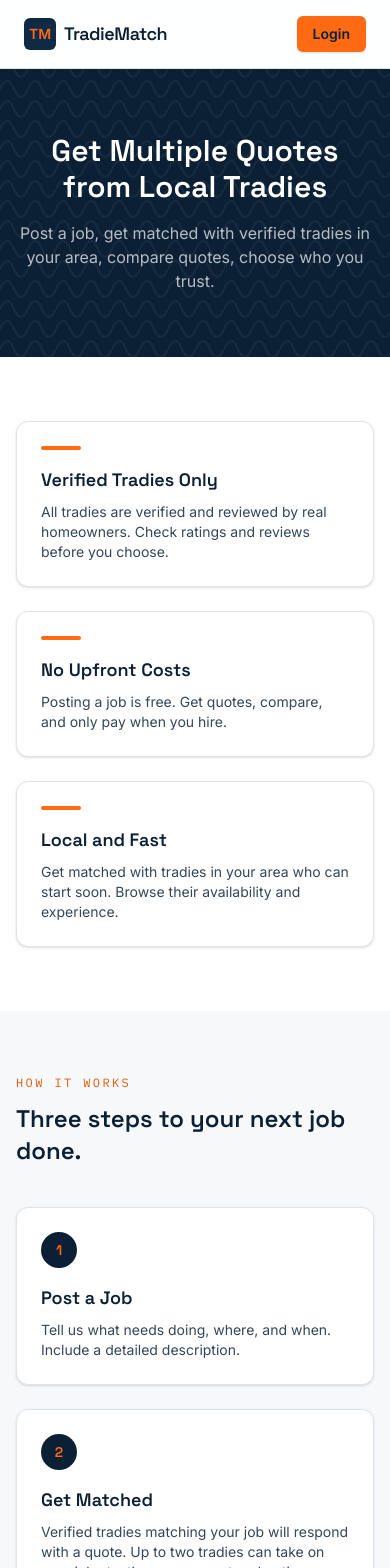
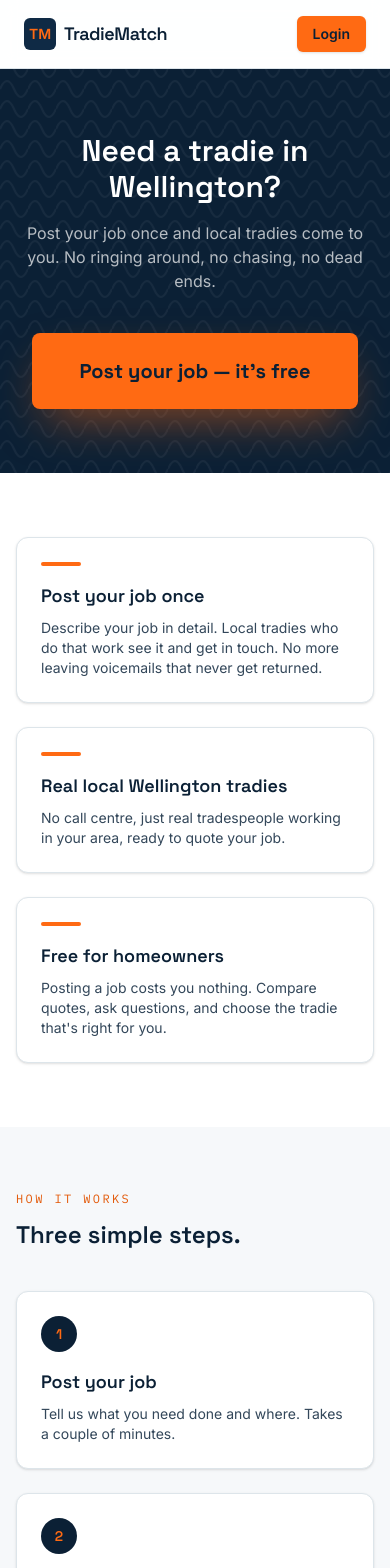
Before and after one commit to boweboi/beau-richards, a Next.js app: page /homeowner-recruitment in a window 390 px wide. Shown: the top 1568 px of the page. Built offline with nearby package versions, Linux system fonts and the light colour scheme; no server answers.

Commit message:
Add homeowner recruitment landing page

```diff
--- a/src/app/(site)/homeowner-recruitment/page.tsx
+++ b/src/app/(site)/homeowner-recruitment/page.tsx
@@ -3,117 +3,76 @@ import Link from "next/link";
 import CorrugatedPattern from "@/components/CorrugatedPattern";
 
 export const metadata: Metadata = {
-  title: "Post a Job Free | TradieMatch",
+  title: "Post your job free | TradieMatch",
   description:
-    "Post a job, get matched with verified tradies in your area, compare quotes, and choose who you trust. Free for homeowners.",
+    "Post your job once and local Wellington tradies come to you. No ringing around, no chasing, no dead ends.",
   robots: { index: true, follow: true },
 };
 
 const BENEFITS = [
   {
-    title: "Verified Tradies Only",
+    title: "Post your job once",
     description:
-      "All tradies are verified and reviewed by real homeowners. Check ratings and reviews before you choose.",
+      "Describe your job in detail. Local tradies who do that work see it and get in touch. No more leaving voicemails that never get returned.",
   },
   {
-    title: "No Upfront Costs",
+    title: "Real local Wellington tradies",
     description:
-      "Posting a job is free. Get quotes, compare, and only pay when you hire.",
+      "No call centre, just real tradespeople working in your area, ready to quote your job.",
   },
   {
-    title: "Local and Fast",
+    title: "Free for homeowners",
     description:
-      "Get matched with tradies in your area who can start soon. Browse their availability and experience.",
+      "Posting a job costs you nothing. Compare quotes, ask questions, and choose the tradie that's right for you.",
   },
 ];
 
 const STEPS = [
   {
     number: "1",
-    title: "Post a Job",
+    title: "Post your job",
     description:
-      "Tell us what needs doing, where, and when. Include a detailed description.",
+      "Tell us what you need done and where. Takes a couple of minutes.",
   },
   {
     number: "2",
-    title: "Get Matched",
+    title: "Local tradies get in touch",
     description:
-      "Verified tradies matching your job will respond with a quote. Up to two tradies can take on your job at a time, so you get real options without your inbox getting flooded.",
+      "Tradies who cover your area and your type of work reach out to discuss the job and quote it.",
   },
   {
     number: "3",
-    title: "Choose Your Tradie",
+    title: "Compare and choose",
     description:
-      "Compare quotes, check ratings, and mark the tradie you trust as hired.",
+      "Weigh up your quotes, pick the tradie you're comfortable with, and get the job done.",
   },
 ];
 
 const FAQS = [
   {
-    question: "How much does it cost?",
-    answer: (
-      <>
-        Posting a job and receiving quotes is completely free for
-        homeowners.
-      </>
-    ),
+    question: "Is it really free for homeowners?",
+    answer:
+      "Yes. Posting a job and receiving quotes costs you nothing. There's no cost to you at any point.",
   },
   {
-    question: "How long does it take to get quotes?",
-    answer: (
-      <>
-        It depends on how urgent you say the job is. Urgent jobs tend to
-        get a response fastest, since the tradies who buy them are
-        motivated to act quickly — jobs marked Flexible or Quotes may
-        take a little longer to hear back on.
-      </>
-    ),
+    question: "Can I talk to tradies before hiring?",
+    answer:
+      "Absolutely. Interested tradies contact you directly to talk through the job and quote it in person. You're never locked in — only go ahead with the tradie you're happy with.",
   },
   {
-    question: "Can I message tradies before hiring?",
-    answer: (
-      <>
-        There&apos;s no in-app chat. Once you post a job, matching
-        tradies will contact you directly by phone or email to discuss
-        the work and give you a quote.
-      </>
-    ),
+    question: "How quickly will I hear back?",
+    answer:
+      "It depends on your job and how many local tradies cover that trade. Once your job's posted, tradies in your area can see it straight away.",
   },
   {
-    question: "What if I'm not happy with the quote?",
-    answer: (
-      <>
-        You&apos;re never obligated to hire anyone. Every job is capped
-        at 2 tradies, so you can compare both quotes and only mark
-        someone as hired once you&apos;re happy with their price and
-        approach.
-      </>
-    ),
+    question: "What areas do you cover?",
+    answer:
+      "We're focused on the Wellington region right now — real local tradies for local jobs.",
   },
   {
-    question: "How do I know tradies are verified?",
-    answer: (
-      <>
-        Every tradie moves through Bronze, Silver, and Gold verification
-        tiers as we confirm their email, NZBN, and review history from
-        real homeowners. You&apos;ll see their badge on their profile
-        before you decide who to work with. Read more on{" "}
-        <Link href="/trust" className="font-medium text-navy-950 underline">
-          trust &amp; verification
-        </Link>
-        .
-      </>
-    ),
-  },
-  {
-    question: "What happens after I book a tradie?",
-    answer: (
-      <>
-        Once you&apos;ve agreed on a price, mark them as hired from your
-        dashboard. After the work&apos;s done, you can leave a review to
-        help other homeowners choose with confidence.
-      </>
-    ),
+    question: "What if I don't get any quotes?",
+    answer:
+      "It costs you nothing to try, so there's no risk. If your trade is one we're still building numbers in, feel free to check back as more tradies join.",
   },
 ];
 
@@ -130,12 +89,17 @@ export default function HomeownerRecruitmentPage() {
 
         <div className="relative mx-auto max-w-2xl">
           <h1 className="font-display text-3xl font-semibold text-white sm:text-4xl">
-            Get Multiple Quotes from Local Tradies
+            Need a tradie in Wellington?
           </h1>
           <p className="mt-4 text-white/70">
-            Post a job, get matched with verified tradies in your area,
-            compare quotes, choose who you trust.
+            Post your job once and local tradies come to you. No ringing around, no chasing, no dead ends.
           </p>
+          <Link
+            href="/signup?role=homeowner"
+            className="mt-10 inline-block rounded-lg bg-hivis-500 px-12 py-6 font-display text-xl font-bold text-navy-950 shadow-[0_20px_50px_-15px_rgba(255,106,19,0.6)] transition hover:scale-105 hover:bg-hivis-400 sm:text-2xl"
+          >
+            Post your job — it's free
+          </Link>
         </div>
       </section>
 
@@ -170,7 +134,7 @@ export default function HomeownerRecruitmentPage() {
               How it works
             </p>
             <h2 className="mt-3 font-display text-2xl font-semibold text-navy-950 sm:text-3xl">
-              Three steps to your next job done.
+              Three simple steps.
             </h2>
           </div>
 
@@ -230,19 +194,18 @@ export default function HomeownerRecruitmentPage() {
           color="#ffffff"
           opacity={0.05}
         />
-        <div className="relative mx-auto max-w-xl">
+        <div className="relative mx-auto max-w-3xl">
           <h2 className="font-display text-2xl font-semibold text-white sm:text-3xl">
-            Ready to get your job done?
+            More than just a job board
           </h2>
-          <p className="mt-3 text-white/70">
-            Post your job free and start comparing quotes from verified
-            tradies in your area today.
+          <p className="mt-4 text-white/70">
+            Every job posted on TradieMatch gives something back. Two dollars from each lead splits evenly between two community funds: one dollar into our apprenticeship toolkit fund, and one dollar toward planting native trees here in Aotearoā. Kaitiakitanga (guardianship of the land), looking after the land we all share. So when you find your tradie, you're also backing the next generation of tradies.
           </p>
           <Link
             href="/signup?role=homeowner"
-            className="mt-8 inline-block rounded-md bg-hivis-500 px-8 py-4 text-base font-semibold text-navy-950 transition hover:bg-hivis-400"
+            className="mt-10 inline-block rounded-lg bg-hivis-500 px-12 py-6 font-display text-xl font-bold text-navy-950 shadow-[0_20px_50px_-15px_rgba(255,106,19,0.6)] transition hover:scale-105 hover:bg-hivis-400 sm:text-2xl"
           >
-            Post a Job Free
+            Post your job — it's free
           </Link>
         </div>
       </section>
```
